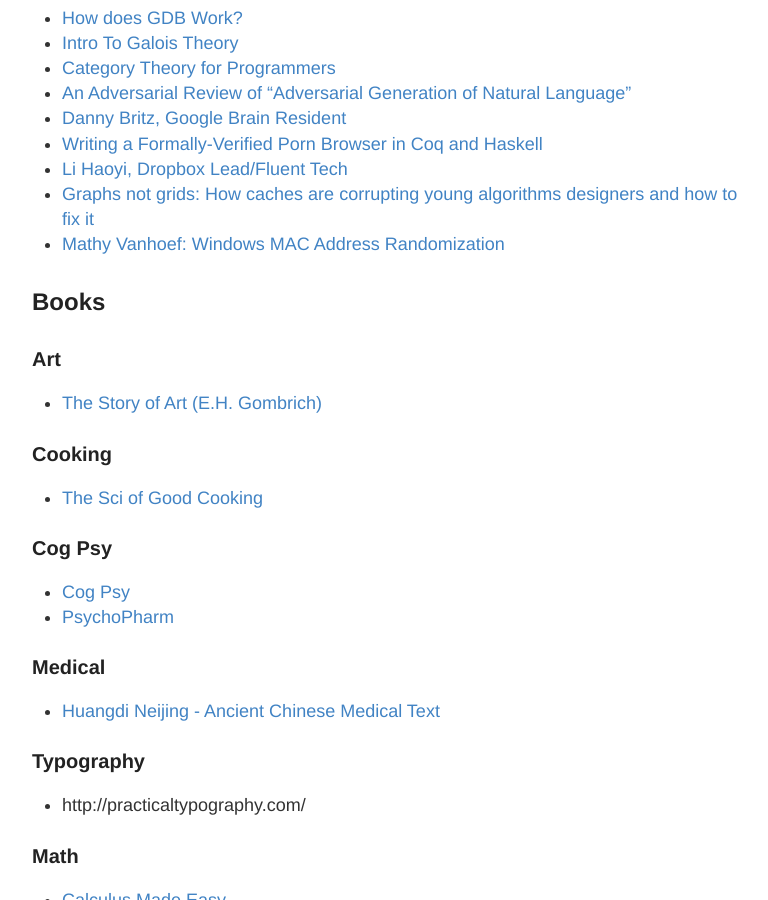
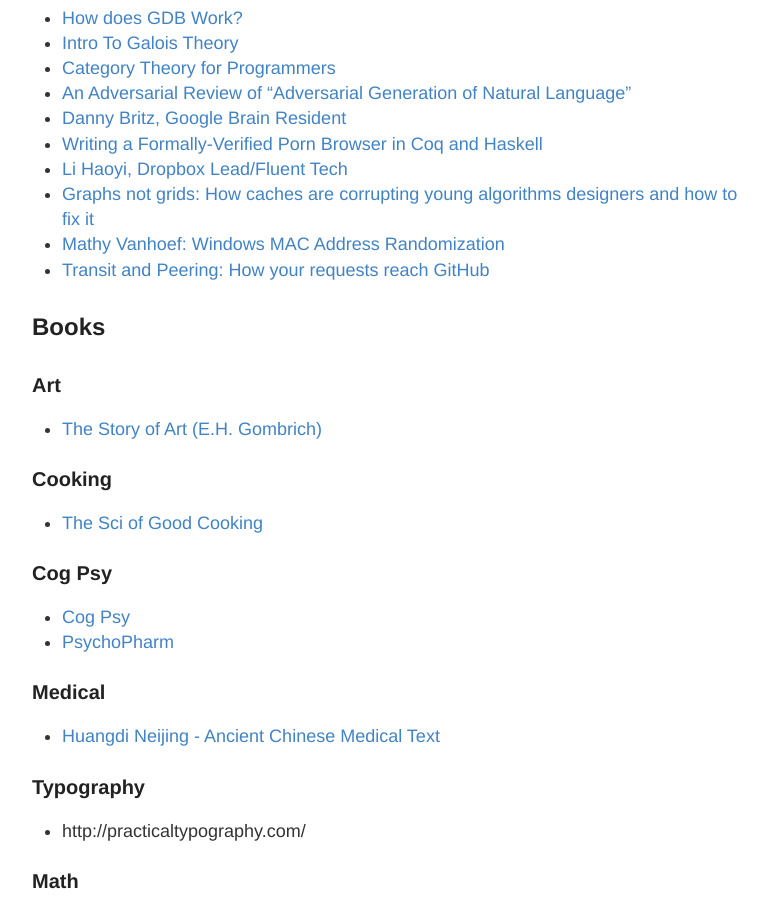
Before and after one commit to RONNCC/ronncc.github, a Jekyll site: the page built from _posts/2015-12-25-ReadingList.md, in a window 1280 px wide and 900 px high, scrolled down 2416 px. Shown: the whole window, without its empty margins (248-1016 px from the left). Built offline with Jekyll 4.4.1, drawn with Linux system fonts in a browser that asks for light colours; comment, search, counter and statistics services are not loaded.

Commit message:
Update 2015-12-25-ReadingList.md

```diff
--- a/_posts/2015-12-25-ReadingList.md
+++ b/_posts/2015-12-25-ReadingList.md
@@ -97,6 +97,7 @@
 - [Li Haoyi, Dropbox Lead/Fluent Tech](http://www.lihaoyi.com/)
 - [Graphs not grids: How caches are corrupting young algorithms designers and how to fix it](http://blog.ezyang.com/2010/07/graphs-not-grids/)
 - [Mathy Vanhoef: Windows MAC Address Randomization](http://www.mathyvanhoef.com/2016/03/how-mac-address-randomization-works-on.html)
+- [Transit and Peering: How your requests reach GitHub](https://githubengineering.com/transit-and-peering-how-your-requests-reach-github/)
 
 ## Books
 
```
